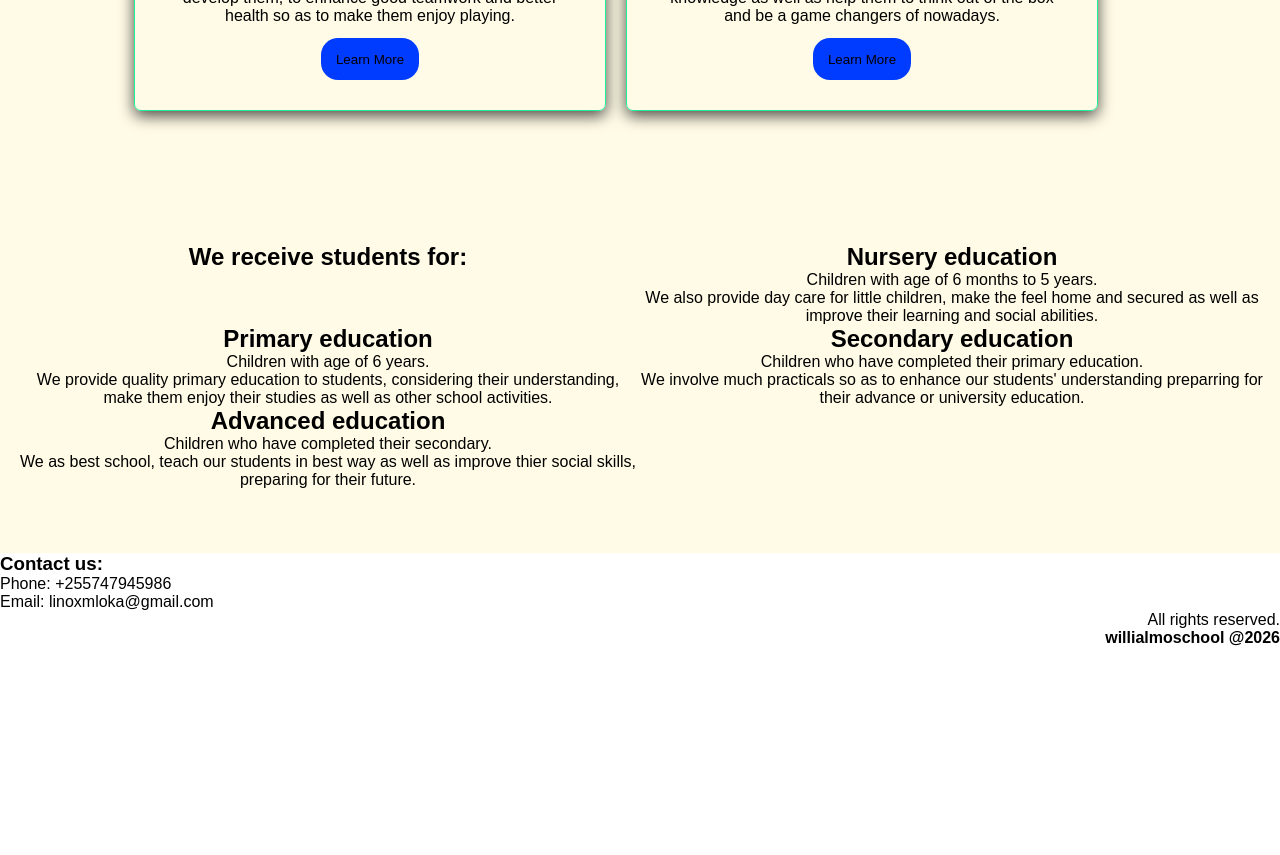
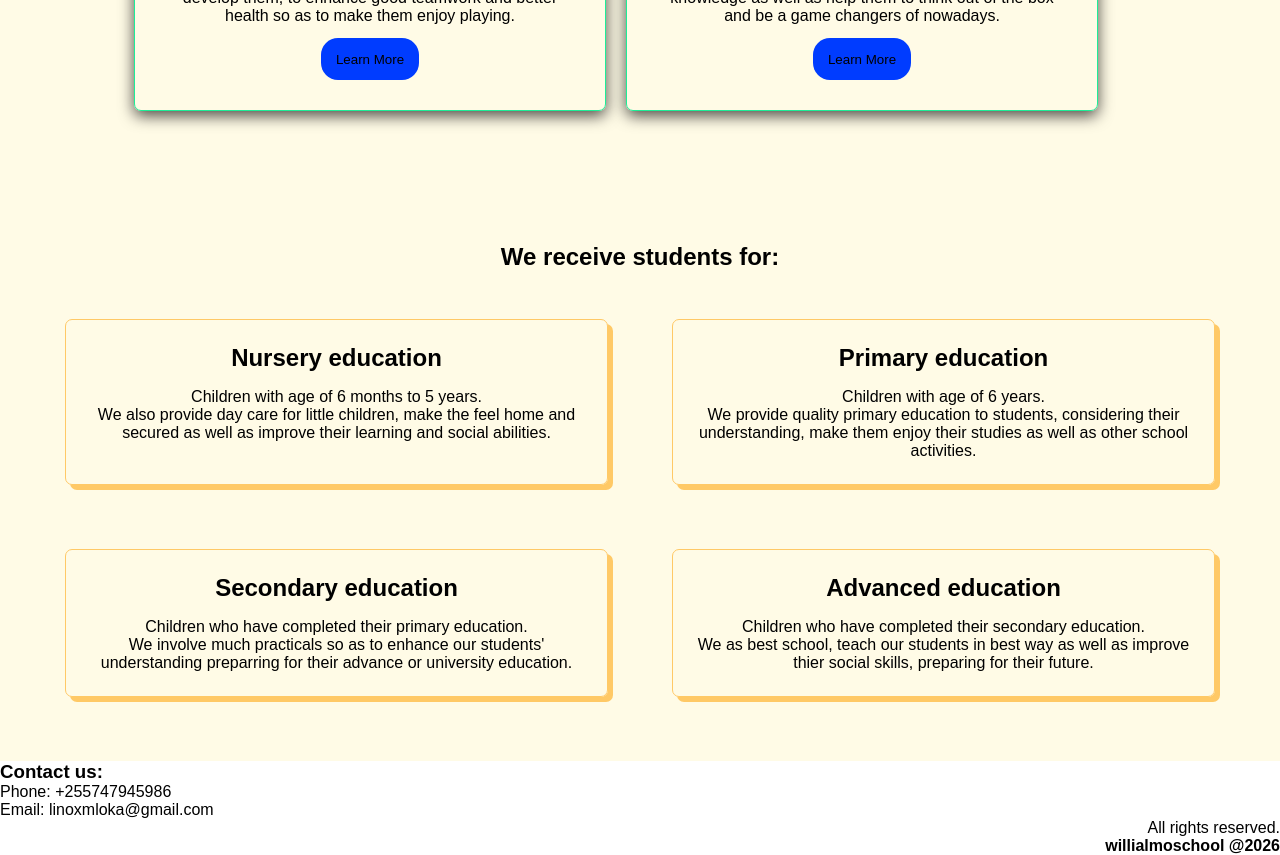
Before and after one commit to linomloka/Willialmo_school, a React (Vite) app: page / in a window 1280 px wide. Shown: the part 680-1535 px from the top of the page. Before the commit the page ends 1327 px from the top, so only its background shows below. Built offline with nearby package versions, Linux system fonts and the light colour scheme; a web font is replaced by a local one.

Commit message:
Refactor services section layout and styling in HomePage and App.css

```diff
--- a/src/App.css
+++ b/src/App.css
@@ -186,12 +186,84 @@ button.primary {
                         /* ------------ SERVICES SECTION ------------- */
 .main_services_section {
     text-align: center;
-    display: grid;
-    grid-template-columns: 1fr 1fr;
     margin-top: 7rem;
+    display: flex;
+    flex-direction: column;
+    gap: 3rem;
+    margin: auto;
 }
 .h2_services_section {
     text-align: center;
+    margin-top: 7rem;
+}
+
+.services_sections {
+    display: grid;
+    grid-template-columns: 1fr 1fr;
+    gap: 4rem;
+    min-width: 560px;
+    max-width: 1150px;
+    text-align: center;
+}
+
+.services_section1 {
+    text-align: center;
+    margin-left: 0px;
+    margin-right: auto;
+    border: none;
+    border-radius: 7px;
+    padding: 1.5rem;
+    border: 1px solid hsl(39, 100%, 70%);
+    box-shadow: 5px 5px hsl(39, 100%, 70%);
+                        /*---display section---*/
+    display: flex;
+    flex-direction: column;
+    gap: 1rem;
+}
+
+.services_section2 {
+    text-align: center;
+    margin-left: 0px;
+    margin-right: auto;
+    border: none;
+    border-radius: 7px;
+    padding: 1.5rem;
+    border: 1px solid hsl(39, 100%, 70%);
+    box-shadow: 5px 5px hsl(39, 100%, 70%);
+                        /*---display section---*/
+    display: flex;
+    flex-direction: column;
+    gap: 1rem;
+}
+
+.services_section3 {
+    text-align: center;
+    margin-left: 0px;
+    margin-right: auto;
+    border: none;
+    border-radius: 7px;
+    padding: 1.5rem;
+    border: 1px solid hsl(39, 100%, 70%);
+    box-shadow: 5px 5px hsl(39, 100%, 70%);
+                        /*---display section---*/
+    display: flex;
+    flex-direction: column;
+    gap: 1rem;
+}
+
+.services_section4 {
+    text-align: center;
+    margin-left: 0px;
+    margin-right: auto;
+    border: none;
+    border-radius: 7px;
+    padding: 1.5rem;
+    border: 1px solid hsl(39, 100%, 70%);
+    box-shadow: 5px 5px hsl(39, 100%, 70%);
+                        /*---display section---*/
+    display: flex;
+    flex-direction: column;
+    gap: 1rem;
 }
 
 .footer_details {
--- a/src/HomePage.jsx
+++ b/src/HomePage.jsx
@@ -52,29 +52,42 @@ function HomePage({language}) {
 
                          {/*---------------- SERVICES & FEES SECTION ----------------- */}
                 <div className="main_services_section">
-                    <h2 className="h2_services_section">We receive students for: </h2>
+                    <div className="h2_services_section">
+                        <h2>We receive students for: </h2>
+                    </div>
+
+                    <div className="services_sections">
+                        <div className="services_section1">
+                            <h2>Nursery education</h2>
                             <div>
-                        <h2>Nursery education</h2>
                                 <p>Children with age of 6 months to 5 years.</p>
                                 <p>We also provide day care for little children, make the feel home and secured as well as improve their learning and social abilities.</p>
                             </div>
+                        </div>
 
+                        <div className="services_section2">
+                            <h2>Primary education</h2>
                             <div>
-                        <h2>Primary education</h2>
                                 <p>Children with age of 6 years.</p>
                                 <p>We provide quality primary education to students, considering their understanding, make them enjoy their studies as well as other school activities. </p>
                             </div>
+                        </div>
 
+                        <div className="services_section3">
+                            <h2>Secondary education</h2>
                             <div>
-                        <h2>Secondary education</h2>
                                 <p>Children who have completed their primary education.</p>
                                 <p>We involve much practicals so as to enhance our students' understanding preparring for their advance or university education.</p>
                             </div>
+                        </div>
 
+                        <div className="services_section4">
+                            <h2>Advanced education</h2>
                             <div>
-                        <h2>Advanced education</h2>
-                        <p>Children who have completed their secondary.</p>
+                                <p>Children who have completed their secondary education.</p>
                                 <p>We as best school, teach our students in best way as well as improve thier social skills, preparing for their future.</p>
+                            </div>
+                        </div>
                     </div>
 
                 </div>
```
Lines whose indentation alone changed are shown as unchanged.
